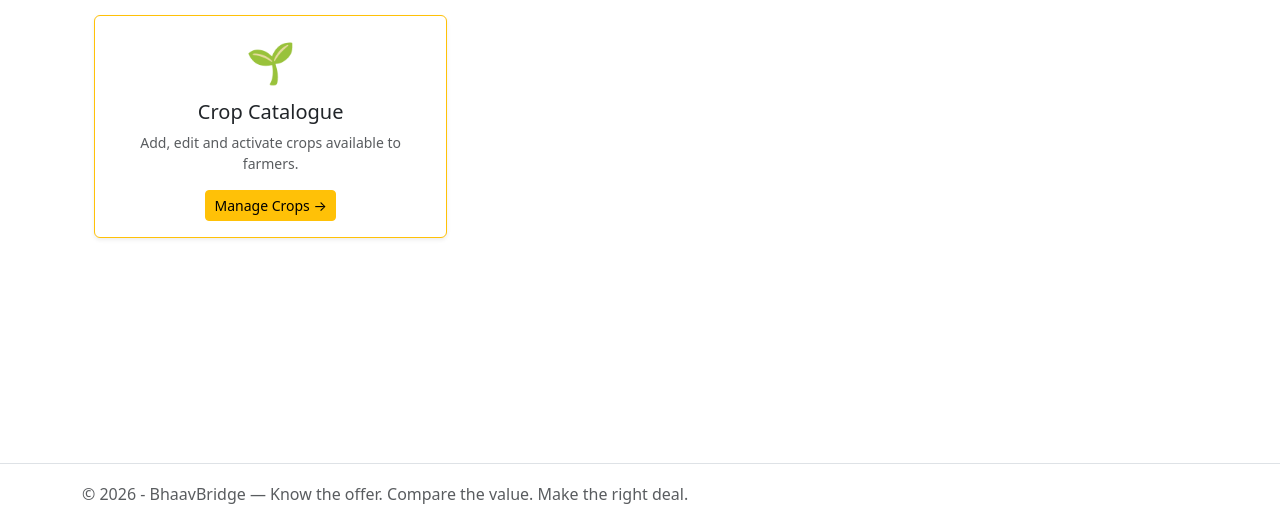
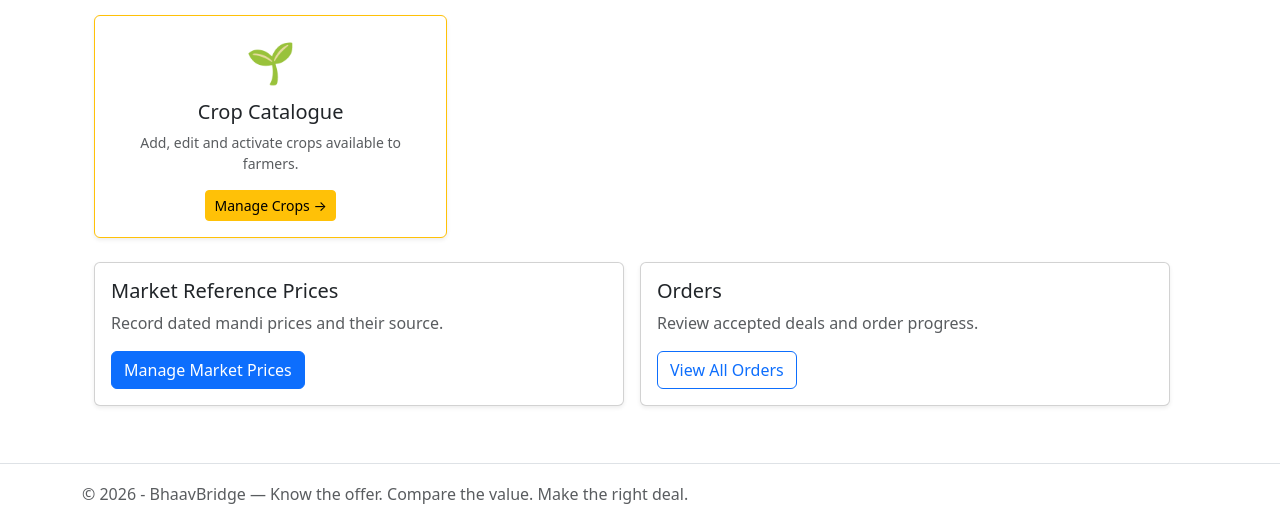
Before and after one commit to Ganpatsingh05/BhaavBridge, an ASP.NET Core app: page /Dashboard/Admin in a window 1280 px wide. Shown: the part 276-800 px from the top of the page. Run offline with ASP.NET Core 8, Linux system fonts and the light colour scheme; the visitor is signed in with stand-in values (Sample User, id 1); style sheets or scripts are compiled from the project's sources; the project's own start-up code is not run, and a stand-in starts its controllers and pages.

Commit message:
feat: add order and market price links to admin dashboard

```diff
--- a/src/BhaavBridge.Web/Views/Dashboard/Admin.cshtml
+++ b/src/BhaavBridge.Web/Views/Dashboard/Admin.cshtml
@@ -23,5 +23,20 @@
                 </div>
             </div>
         </div>
+        <div class="row g-3 mt-2">
+        <div class="col-md-6">
+            <div class="card shadow-sm h-100"><div class="card-body">
+                <h5>Market Reference Prices</h5>
+                <p class="text-muted">Record dated mandi prices and their source.</p>
+                <a asp-controller="MarketReferencePrice" asp-action="Index" class="btn btn-primary">Manage Market Prices</a>
+            </div></div>
+        </div>
+        <div class="col-md-6">
+            <div class="card shadow-sm h-100"><div class="card-body">
+                <h5>Orders</h5>
+                <p class="text-muted">Review accepted deals and order progress.</p>
+                <a asp-controller="Order" asp-action="All" class="btn btn-outline-primary">View All Orders</a>
+            </div></div>
+        </div>
     </div>
 </div>
```
